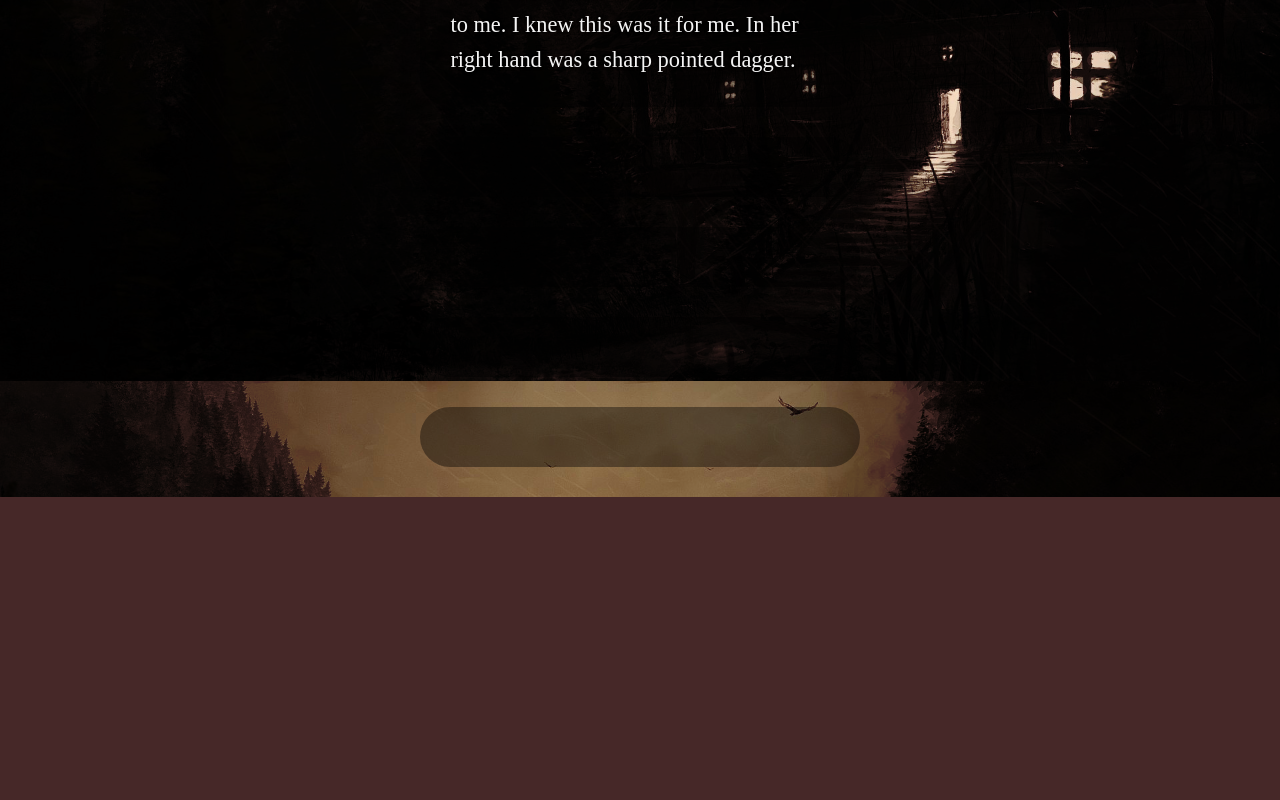
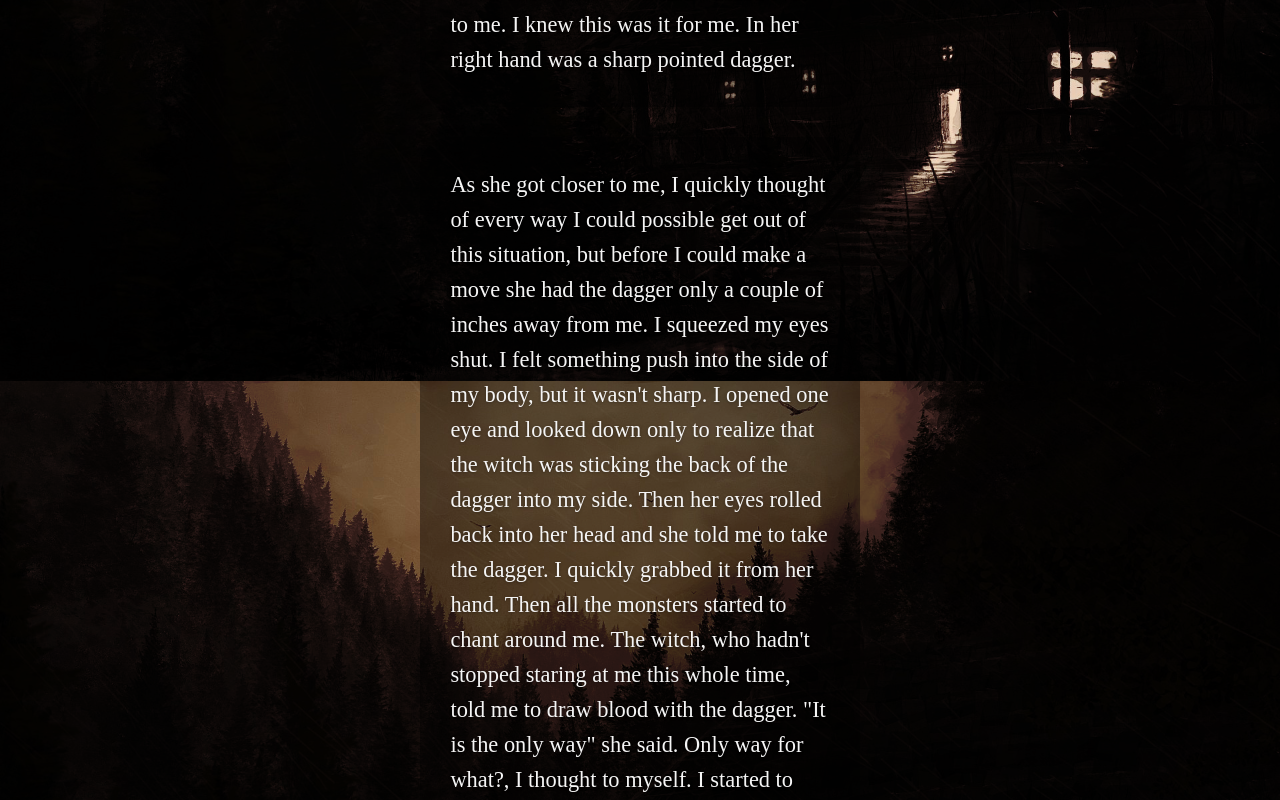
Before and after one commit to rnarkus/exquisite-corpse, a plain HTML site: page index.html in a window 1280 px wide. Shown: the part 6819-7619 px from the top of the page. Before the commit the page ends 7316 px from the top, so only its background shows below. Drawn offline with Linux system fonts and the light colour scheme; a web font is replaced by a local one.

Commit message:
Erin's 4 paragraph

```diff
--- a/index.html
+++ b/index.html
@@ -25,7 +25,7 @@
             <p>I have been running through the trees for about 20 minutes. I stop and gasp for air. I start to think that I shouldn't have put my trust the cartopf to give me directions, but I didn't want to be rude and question its judgement. If I made it angry then it could attack. The cartopf looks at me and I look back, then I hear it say "The next town is just 300 yards away, pull yourself together I have somewhere I need to be". I am suprised by this, cartopfs are not usually social creatures. "Can I come with you?" I ask and the cartopf starts to grin, showing its hundreds of little sharp teeth. With a menacing tone the cartopf says "Yes of course you can".  </p>
             <p>The cartopf leads me over a hill and on the other side I see a huge bonfire. Surrounding the bonfire are monsters of every shape, color, and size. I had never seen so many creatures in one place. Anyone with their right mind would turn around and run, but I couldn't because if I did I would make the cartopf mad and it would attack. Instead, I someone pushed one foot in front of another and moved closer to the monsters. There was no telling if they would be in a good mood or not. When I got close enough the cartopf started announcing that he had brought a human with him. All the monsters turned to look at me and grinned. My body started shaking, what have I done? </p>
             <p>I thought the worse thing could happen to me, I would never get to say "good-bye" to my family and die a painful death.They were just patiently waiting for me sit next to them. As I sat down next to the Werewolf and the Seamonster, the werewolf howled at the moon and started the ritual. Sitting across from me was a witch staring at me. I was creeped out by the way she was staring. Her eyes rolled to the back of her head and walked over to me. I knew this was it for me. In her right hand was a sharp pointed dagger.</p>
-            <p></p>
+            <p>As she got closer to me, I quickly thought of every way I could possible get out of this situation, but before I could make a move she had the dagger only a couple of inches away from me. I squeezed my eyes shut. I felt something push into the side of my body, but it wasn't sharp. I opened one eye and looked down only to realize that the witch was sticking the back of the dagger into my side. Then her eyes rolled back into her head and she told me to take the dagger. I quickly grabbed it from her hand. Then all the monsters started to chant around me. The witch, who hadn't stopped staring at me this whole time, told me to draw blood with the dagger. "It is the only way" she said. Only way for what?, I thought to myself. I started to push the dagger into my arm. I knew it was crazy, but I couldn't stop myself. I had no control over my own body. I drew blood and suddenly the chanting stopped.</p>
             <p></p>
             <p></p>
             <p></p>
```
